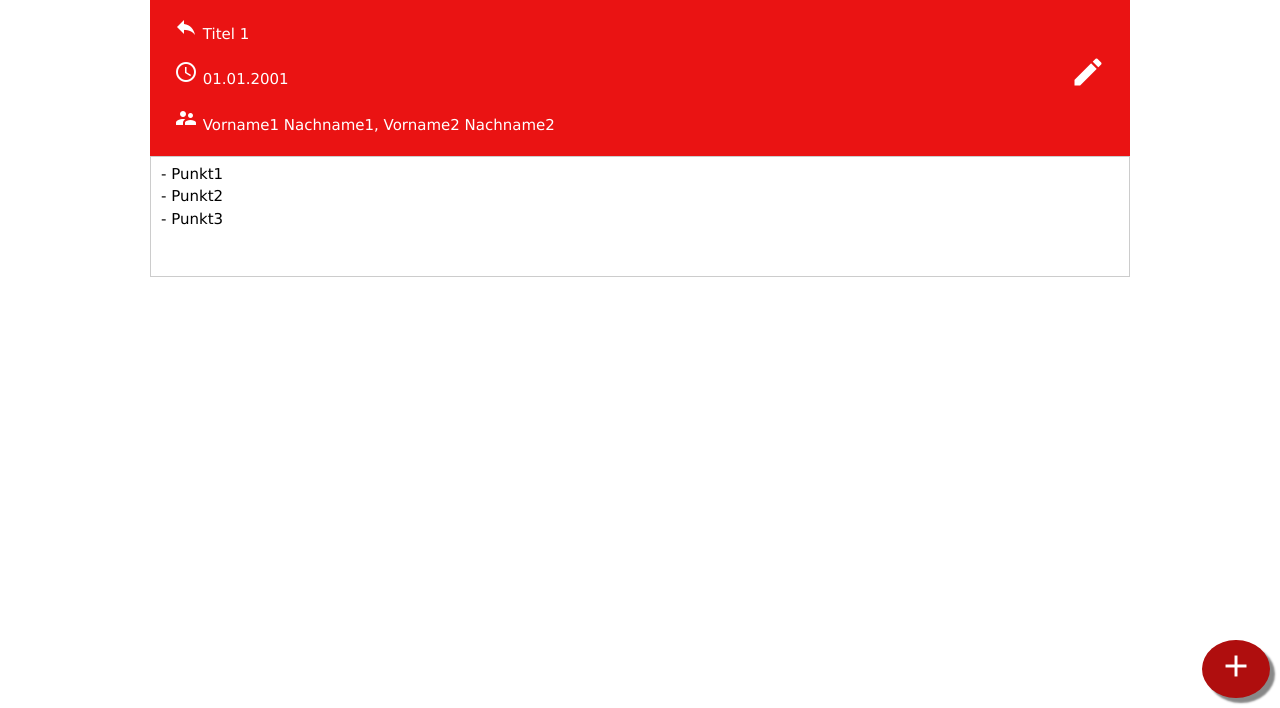
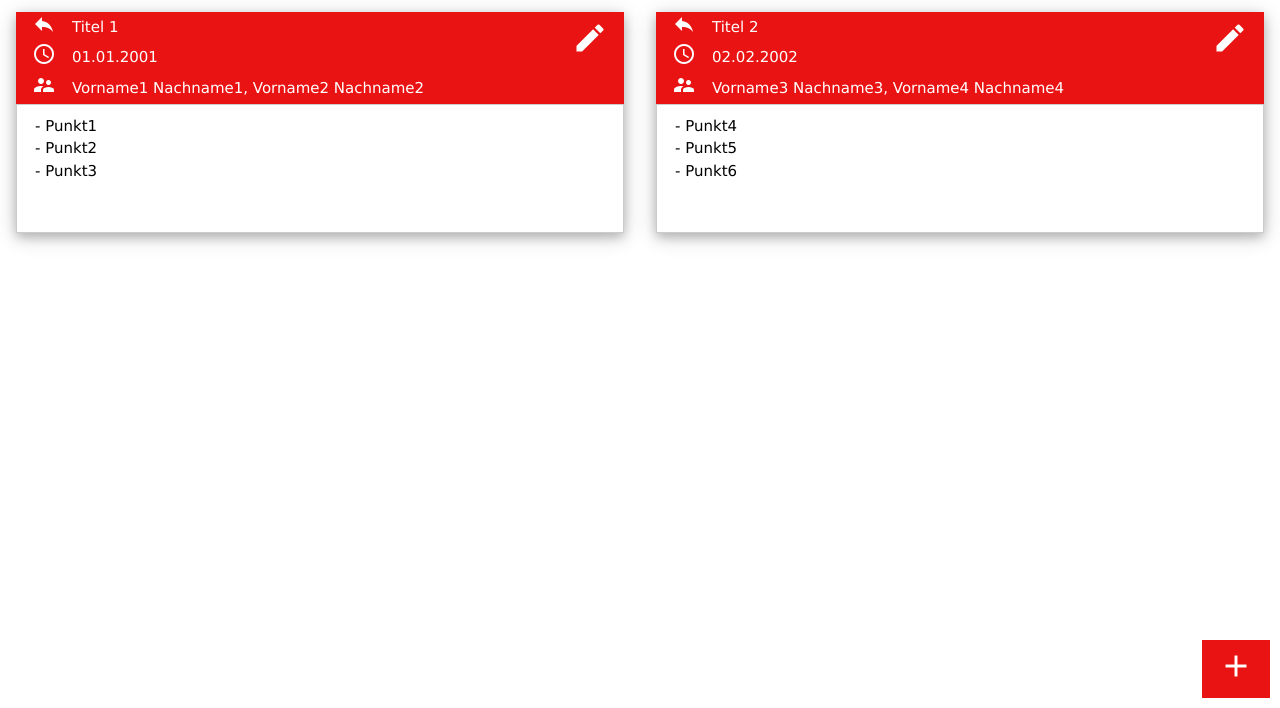
Before and after one commit to freitaggeorg/IBO_HTML_CSS, a website: page index.html in a window 1280 px wide. Shown: the part 92-800 px from the top of the page. Drawn offline with nearby package versions, Linux system fonts and the light colour scheme.

Commit message:
Redesign by Working with W3.CSS

```diff
--- a/index.html
+++ b/index.html
@@ -11,28 +11,94 @@
     <link rel="stylesheet" href="https://fonts.googleapis.com/icon?family=Material+Icons">
 </head>
     <body>
-        <header class="w3-container w3-content w3-center w3-theme">
+        <header class="w3-container w3-center w3-theme">
                 <h1>Notizbuch</h1>
         </header>
         <section>
-             <div class="w3-padding-small w3-theme-l1 w3-cell-row w3-content">
-                <div class="w3-container w3-cell w3-mobile" >
-                        <p><i class="material-icons w3-xlarge">reply</i> Titel 1</p>
-                        <p><i class="material-icons w3-xlarge">query_builder</i> 01.01.2001</p>
-                        <p><i class="material-icons w3-xlarge">supervisor_account</i> Vorname1 Nachname1, Vorname2 Nachname2</p>
+             <div class="w3-row">
+                <div class="w3-half">
+                    <div class="w3-margin w3-card-4">
+                        <div class="w3-theme-l1 w3-container w3-display-container">
+                            <div class="w3-bar-block">
+                                <div>
+                                    <div class="w3-cell">
+                                        <i class="material-icons w3-xlarge">reply</i>
                                     </div>
-                <div class="w3-cell w3-cell-middle w3-mobile w3-theme-l1 w3-right-align">
+                                    <div class="w3-cell w3-container w3-cell-middle">
+                                        Titel 1
+                                    </div>
+                                </div>
+                                <div>
+                                    <div class="w3-cell">
+                                        <i class="material-icons w3-xlarge">query_builder</i>
+                                    </div>
+                                    <div class="w3-cell w3-container w3-cell-middle">
+                                        01.01.2001
+                                    </div>
+                                </div>
+                                <div>
+                                    <div class="w3-cell">
+                                        <i class="material-icons w3-xlarge">supervisor_account</i>
+                                    </div>
+                                    <div class="w3-cell w3-container w3-cell-middle">
+                                        Vorname1 Nachname1, Vorname2 Nachname2
+                                    </div>
+                                </div>
+                            </div>
+                            <div class="w3-display-topright ">
                                 <button class="w3-button">
                                     <i class="material-icons w3-xxlarge">create</i>
                                 </button>
                             </div>
                         </div>
-            <div class="w3-content w3-padding-small w3-border">
+                        <div class="w3-content w3-border w3-padding">
                             <textarea>- Punkt1 &#10;- Punkt2&#10;- Punkt3</textarea>
                         </div>
-
+                    </div>
+                </div>
+                <div class="w3-half">
+                    <div class="w3-margin w3-card-4">
+                        <div class="w3-theme-l1 w3-container w3-display-container">
+                            <div class="w3-bar-block">
+                                <div>
+                                    <div class="w3-cell">
+                                        <i class="material-icons w3-xlarge">reply</i>
+                                    </div>
+                                    <div class="w3-cell w3-container w3-cell-middle">
+                                        Titel 2
+                                    </div>
+                                </div>
+                                <div>
+                                    <div class="w3-cell">
+                                        <i class="material-icons w3-xlarge">query_builder</i>
+                                    </div>
+                                    <div class="w3-cell w3-container w3-cell-middle">
+                                        02.02.2002
+                                    </div>
+                                </div>
+                                <div>
+                                    <div class="w3-cell">
+                                        <i class="material-icons w3-xlarge">supervisor_account</i>
+                                    </div>
+                                    <div class="w3-cell w3-container w3-cell-middle">
+                                        Vorname3 Nachname3, Vorname4 Nachname4
+                                    </div>
+                                </div>
+                            </div>
+                            <div class="w3-display-topright ">
+                                <button class="w3-button">
+                                    <i class="material-icons w3-xxlarge">create</i>
+                                </button>
+                            </div>
+                        </div>
+                        <div class="w3-content w3-border w3-padding">
+                            <textarea>- Punkt4 &#10;- Punkt5&#10;- Punkt6</textarea>
+                        </div>
+                    </div>
+                </div>
+             </div>
         </section>
-        <button id="add" class="w3-btn w3-red w3-circle">
+        <button class="w3-btn w3-theme-l1 w3-square">
             <i class="material-icons w3-xxlarge" >add</i>
         </button>
     </body>
--- a/sass/style_sass.scss
+++ b/sass/style_sass.scss
@@ -1,6 +1,7 @@
 @import url("https://fonts.googleapis.com/css?family=Indie+Flower");
 $main_bg_color: #af0e0e;
 $highlight: #ea1313 ;
+
 
 header {
     h1 {
@@ -17,7 +18,6 @@ header {
 }
 
 button {
-    border: none;
     cursor: pointer;
 
 }
@@ -26,11 +26,6 @@ button > img{
     pointer-events: none;
 }
 
-
-table {
-    width: 80%;
-    box-sizing: border-box;
-}
 
 textarea {
     resize:none;
@@ -43,13 +38,11 @@ textarea {
     border: none;
 }
 
-#add{
-    position: fixed;
-    z-index: 1000;
-    box-shadow: 5px 5px 2px #888888;
+section+button{
+    background-color: $main_bg_color !important;
+    position:  fixed;
     bottom: 10px;
     right: 10px;
-    background-color: $main_bg_color !important;
     &:hover {
         background-color: white !important;
         color: $highlight !important;
```
Also changed, not shown: style_sass.css, 1 other file. Lines whose indentation alone changed are shown as unchanged.
